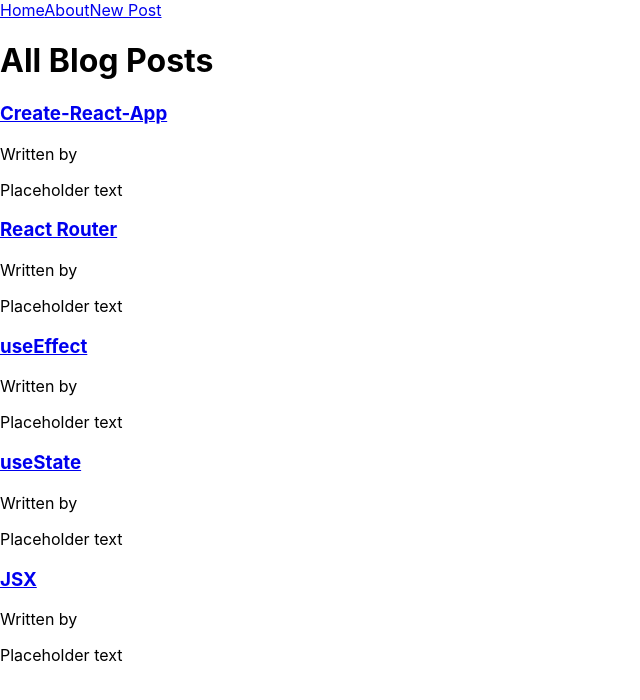
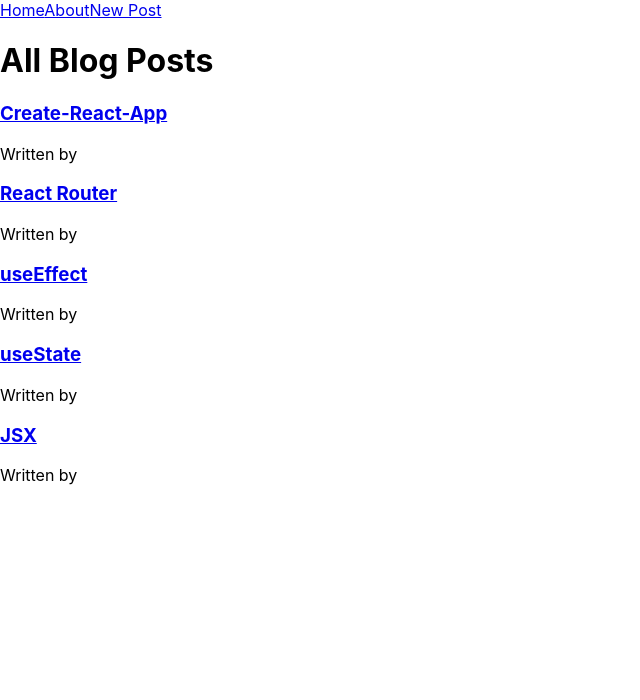
Before and after one commit to DevGnome/react-blog, a React (Create React App) app: page / in a window 1280 px wide. Shown: the top 700 px of the page, without its empty margins (0-640 px from the left). Built offline with nearby package versions, Linux system fonts and the light colour scheme; data requests are answered from the project's data file.

Commit message:
updated components

```diff
--- a/db.json
+++ b/db.json
@@ -1,42 +1,34 @@
 {
-    "posts":[
+  "posts": [
     {
       "id": 1,
       "title": "Create-React-App",
       "body": "This will contain information about create-react-app",
-            "author": "Insert Author Name",
-            "excerpt": "Placeholder text"
+      "author": "Insert Author Name"
     },
-
     {
       "id": 2,
       "title": "React Router",
       "body": "This will contain information about",
-            "author": "Insert Author Name",
-            "excerpt": "Placeholder text"
+      "author": "Insert Author Name"
     },
     {
       "id": 3,
       "title": "useEffect",
       "body": "This will contain information about",
-            "author": "Insert Author Name",
-            "excerpt": "Placeholder text"
+      "author": "Insert Author Name"
     },
     {
       "id": 4,
       "title": "useState",
       "body": "This will contain information about",
-            "author": "Insert Author Name",
-            "excerpt": "Placeholder text"
+      "author": "Insert Author Name"
     },
     {
       "id": 5,
       "title": "JSX",
       "body": "Insert Author Name",
-            "author": "This will contain information about",
-            "excerpt": "Placeholder text"
+      "author": "This will contain information about"
     }
   ]
-
-
 }
--- a/src/Components/About.js
+++ b/src/Components/About.js
@@ -0,0 +1,12 @@
+import React from 'react';
+
+function About() {
+    return (
+        <div>
+        <h1>About This App</h1>
+        <p>My name is Hugh Witchella and this is a blog application that I built using React.</p>
+        </div>
+    );
+}
+
+export default About;
--- a/src/Components/App.js
+++ b/src/Components/App.js
@@ -1,22 +1,32 @@
-import React from 'react';
+import React, { useEffect, useState } from 'react';
 import {Routes, Route} from 'react-router-dom';
 import HomePage from './HomePage';
 import SinglePost from './SinglePost';
 import CreatePost from './CreatePost';
+import About from './About';
 import NavBar from './NavBar';
 
 
 
 
 function App() {
+  const [posts, setPosts] = useState([]);
 
+    useEffect(() => {
+        fetch('http://localhost:3004/posts')
+            .then(response => response.json())
+            .then(posts => setPosts(posts));
+    }, []);
+
+    console.log(posts);
   return (
     <div className="App">
       <NavBar />
       <Routes>
-        <Route path="/" element={<HomePage />} />
+        <Route path="/" element={<HomePage posts={posts} />} />
         <Route path="/posts/:id" element={<SinglePost />} />
         <Route path="/create-post" element={<CreatePost />} />
+        <Route path="/about" element={<About />} />
       </Routes>
     </div>
   );
--- a/src/Components/HomePage.js
+++ b/src/Components/HomePage.js
@@ -1,21 +1,25 @@
 import PostList from './PostList';
-import React, { useEffect, useState} from 'react';
 
-const HomePage = () => {
-    const [posts, setPosts] = useState([]);
+// import React, { useEffect, useState} from 'react';
 
-    useEffect(() => {
-        fetch('http://localhost:3004/posts')
-            .then(response => response.json())
-            .then(posts => setPosts(posts));
-    }, []);
+function HomePage({posts}){
+    // const [posts, setPosts] = useState([]);
 
-    console.log(posts);
+    // useEffect(() => {
+    //     fetch('http://localhost:3004/posts')
+    //         .then(response => response.json())
+    //         .then(posts => setPosts(posts));
+    // }, []);
+
+    // console.log(posts);
 
 
     return (
         <div className="homepage">
-            <PostList posts={posts} title="All Posts" />
+            <PostList
+                title="All Posts"
+                posts={posts}
+            />
         </div>
     );
 }
--- a/src/Components/PostList.js
+++ b/src/Components/PostList.js
@@ -12,7 +12,6 @@
                         <h3>{post.title}</h3>
                     </Link>
                         <p>Written by {posts.author}</p>
-                        <p>{post.excerpt}</p>
                 </div>
             ))}
         </div>
```
Lines whose indentation alone changed are shown as unchanged.
